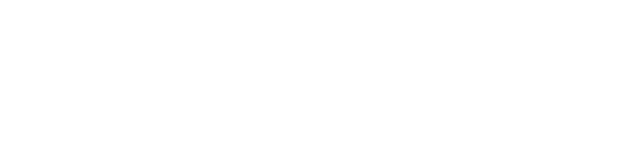
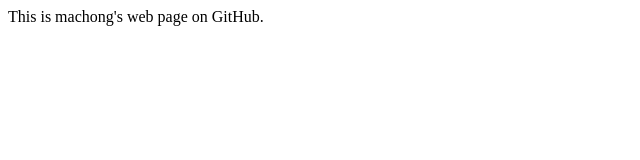
Before and after one commit to machong/CollaborativeLesson, a plain HTML site: page index.html in a window 1280 px wide. Shown: the whole page, without its empty margins (0-640 px from the left). Drawn offline with Linux system fonts and the light colour scheme.

Commit message:
add content

```diff
--- a/index.html
+++ b/index.html
@@ -2,6 +2,7 @@
 
  <body>
 	<title>Hi! Welcome to my web page!</title>
+        <p>This is machong's web page on GitHub.</p>
 
  </body>
 
```
